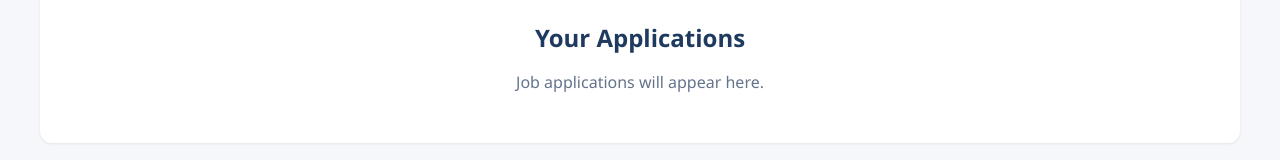
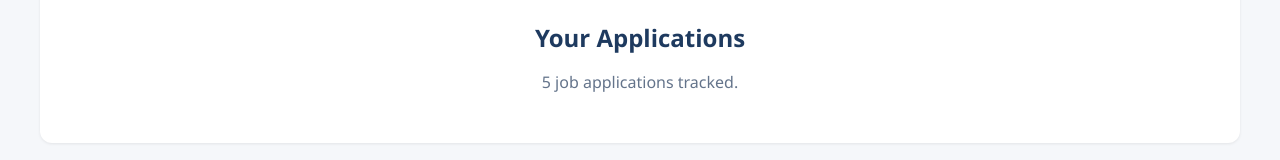
Before and after one commit to navaneeth-algorithm/build-your-job-search-command-center-a-personalized-roadmap-to-a-job-application-tracker, a React (Vite) app: page / in a window 1280 px wide. Shown: the part 202-362 px from the top of the page. Built offline with nearby package versions, Linux system fonts and the light colour scheme.

Commit message:
Add static job application data with sample entries

```diff
--- a/src/App.jsx
+++ b/src/App.jsx
@@ -1,13 +1,14 @@
 import Header from './components/Header'
 import MainContent from './components/MainContent'
 import Footer from './components/Footer'
+import jobApplications from './data/jobApplications'
 import './App.css'
 
 function App() {
   return (
     <div className="app">
       <Header />
-      <MainContent />
+      <MainContent applications={jobApplications} />
       <Footer />
     </div>
   )
--- a/src/components/MainContent.jsx
+++ b/src/components/MainContent.jsx
@@ -1,9 +1,9 @@
-function MainContent() {
+function MainContent({ applications }) {
   return (
     <main className="main-content">
       <div className="content-placeholder">
         <h2>Your Applications</h2>
-        <p>Job applications will appear here.</p>
+        <p>{applications.length} job applications tracked.</p>
       </div>
     </main>
   )
--- /dev/null
+++ b/src/data/jobApplications.js
@@ -0,0 +1,39 @@
+const jobApplications = [
+  {
+    id: 1,
+    company: 'Google',
+    role: 'Frontend Developer',
+    status: 'Interview',
+    dateApplied: '2026-01-05'
+  },
+  {
+    id: 2,
+    company: 'Microsoft',
+    role: 'Software Engineer',
+    status: 'Applied',
+    dateApplied: '2026-01-08'
+  },
+  {
+    id: 3,
+    company: 'Amazon',
+    role: 'Full Stack Developer',
+    status: 'Applied',
+    dateApplied: '2026-01-10'
+  },
+  {
+    id: 4,
+    company: 'Meta',
+    role: 'React Developer',
+    status: 'Rejected',
+    dateApplied: '2025-12-20'
+  },
+  {
+    id: 5,
+    company: 'Netflix',
+    role: 'UI Engineer',
+    status: 'Offer',
+    dateApplied: '2025-12-15'
+  }
+]
+
+export default jobApplications
```
